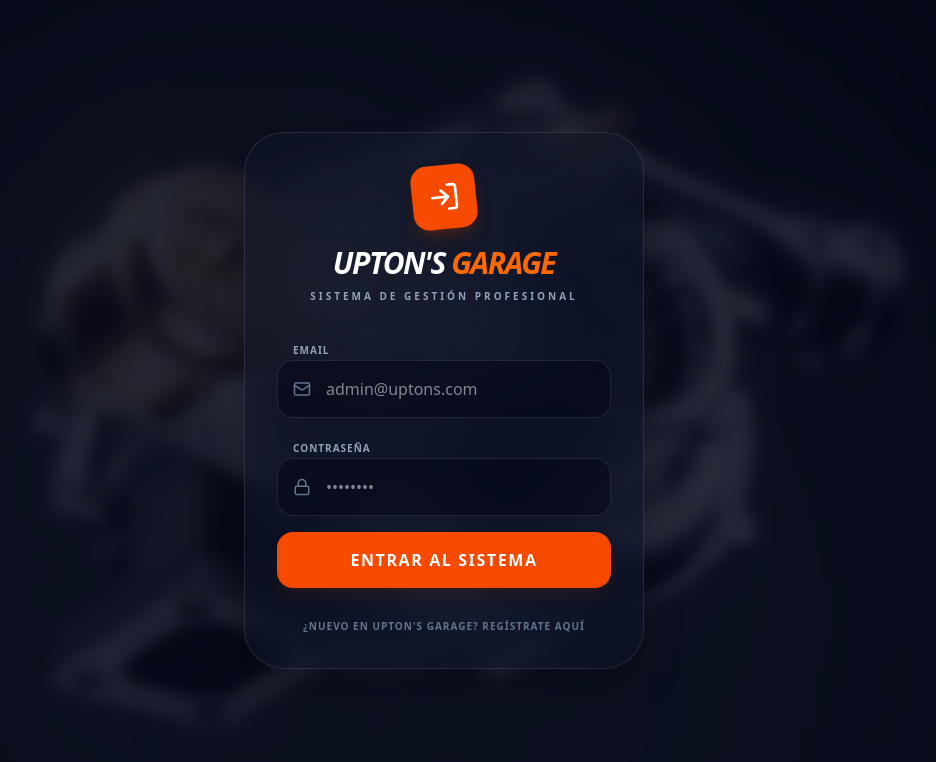
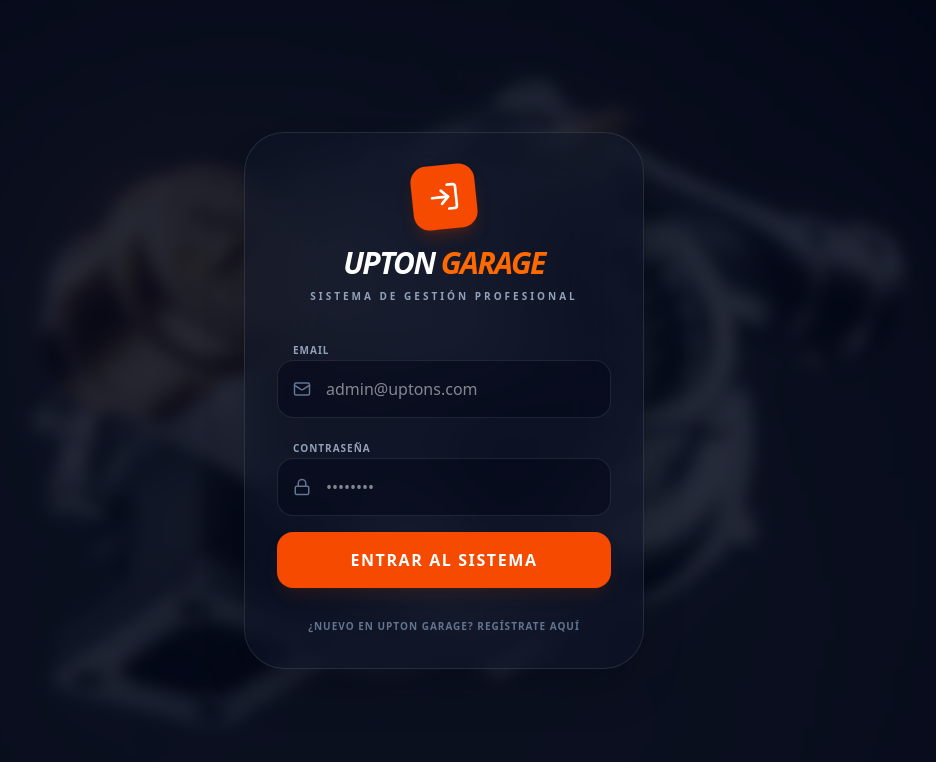
Before and after one commit to walterupton44-tech/uptons-garage-web, a React (Vite) app: page /login in a window 1280 px wide. Shown: the top 762 px of the page, without its empty margins (196-1132 px from the left). Built offline with nearby package versions, Linux system fonts and the light colour scheme.

Commit message:
fix: modificacion visual

```diff
--- a/src/components/DashboardLayout.tsx
+++ b/src/components/DashboardLayout.tsx
@@ -6,7 +6,7 @@ import {
 } from "lucide-react";
 import { Outlet, Link, useLocation, useNavigate } from "react-router-dom";
 import { supabase } from "../supabase";
-import logo from "../assets/Logo.png";
+import logo from "../assets/Logos.png";
 import UserAccountModal from "./UserAccountModal";
 
 const lang = "es";
@@ -187,7 +187,7 @@ const DashboardLayout: React.FC<DashboardLayoutProps> = ({ role: initialRole })
             )}
             <div className="text-left">
               <h2 className="text-lg md:text-2xl font-black text-white uppercase italic tracking-tighter">
-                Upton's <span className="text-orange-500">Garage</span>
+                Upton <span className="text-orange-500">Garage</span>
               </h2>
             </div>
           </div>
--- a/src/components/Login.tsx
+++ b/src/components/Login.tsx
@@ -104,7 +104,7 @@ export default function Login() {
               {isRegistering ? <UserPlus className="text-white" size={32} /> : <LogIn className="text-white" size={32} />}
             </div>
             <h1 className="text-3xl font-black text-white uppercase italic tracking-tighter">
-              Upton's <span className="text-orange-500">Garage</span>
+              Upton <span className="text-orange-500">Garage</span>
             </h1>
             <p className="text-[10px] text-slate-400 font-bold uppercase tracking-[0.3em] mt-2">
               {isRegistering ? "Configura tu cuenta de cliente" : "Sistema de Gestión Profesional"}
@@ -179,7 +179,7 @@ export default function Login() {
               onClick={() => { setIsRegistering(!isRegistering); setError(null); setMessage(null); }}
               className="text-[10px] font-black text-slate-500 uppercase tracking-widest hover:text-orange-500 transition-colors"
             >
-              {isRegistering ? "¿Ya eres miembro? Inicia Sesión" : "¿Nuevo en Upton's Garage? Regístrate aquí"}
+              {isRegistering ? "¿Ya eres miembro? Inicia Sesión" : "¿Nuevo en Upton Garage? Regístrate aquí"}
             </button>
           </div>
         </div>
```
Also changed, not shown: src/assets/Logos.png (added).
